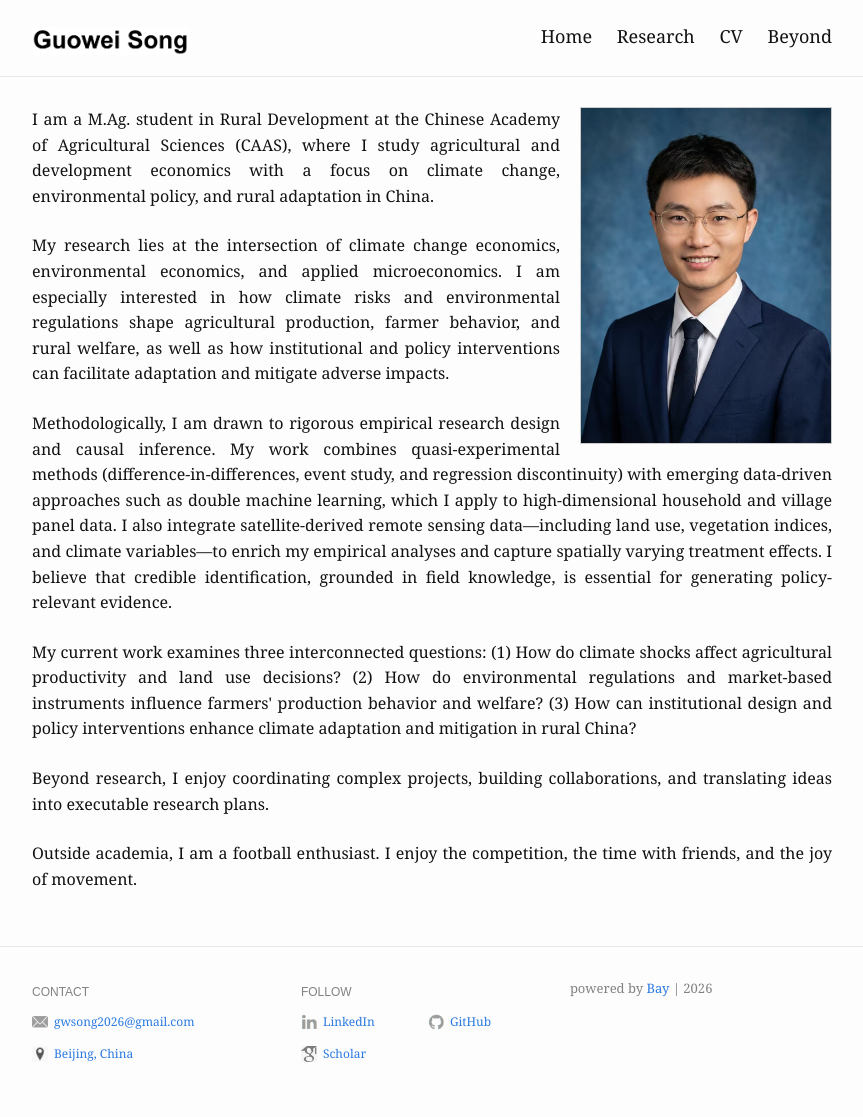
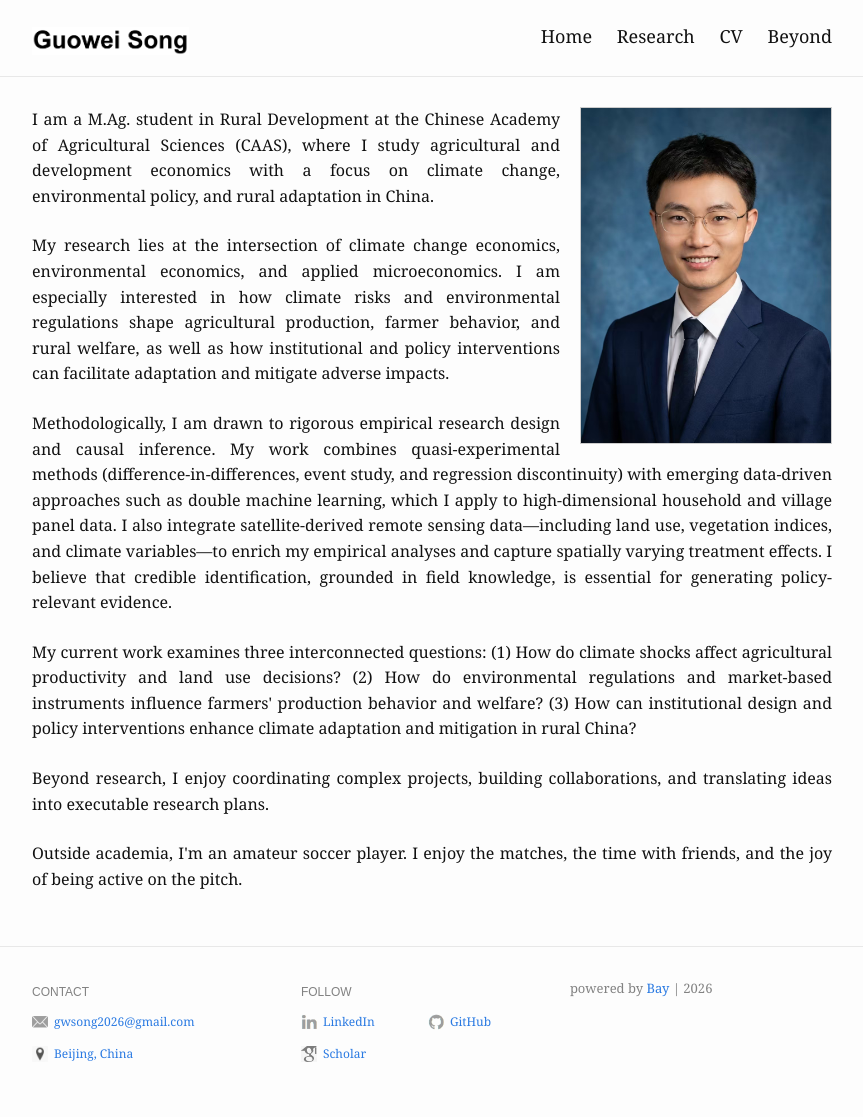
Before and after one commit to song-guowei/song-guowei.github.io, a Jekyll site: the page built from index.md, in a window 1280 px wide. Shown: the whole page, without its empty margins (208-1071 px from the left). Built offline with Jekyll 4.4.1, drawn with Linux system fonts in a browser that asks for light colours.

Commit message:
Update index.md

```diff
--- a/index.md
+++ b/index.md
@@ -26,5 +26,6 @@ Beyond research, I enjoy coordinating complex projects, building collaborations,
 </p>
 
 <p align="justify">
-Outside academia, I am a football enthusiast. I enjoy the competition, the time with friends, and the joy of movement.
+Outside academia, I'm an amateur soccer player. I enjoy the matches, the time with friends, and the joy of being active on the pitch.
+
 </p>
```
